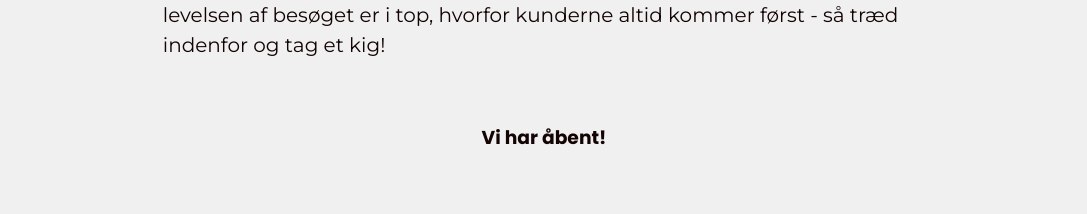
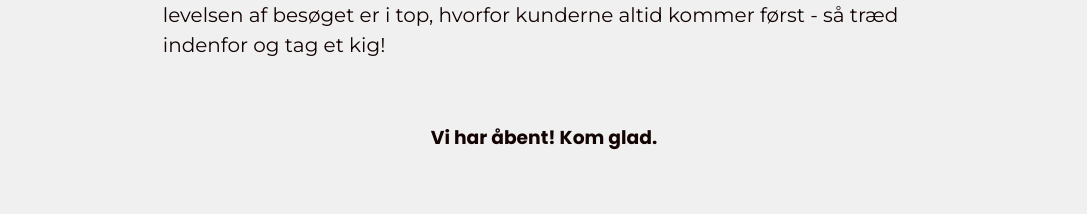
Before and after one commit to chri44nj/adamsgaarden, a Next.js app: page /pages/gaardbutik in a window 1280 px wide. Shown: the part 1000-1214 px from the top of the page, without its empty margins (96-1183 px from the left). Built offline with nearby package versions, Linux system fonts and the light colour scheme.

Commit message:
areweopen

```diff
--- a/src/app/pages/gaardbutik/page.jsx
+++ b/src/app/pages/gaardbutik/page.jsx
@@ -22,7 +22,7 @@ export default function Shop() {
         <p>For os er det vigtigt, at kvaliteten af ikke mindst produkterne, men også oplevelsen af besøget er i top, hvorfor kunderne altid kommer først - så træd indenfor og tag et kig!</p>
       </div>
 
-      <AreWeOpen openContent="Vi har åbent!" closedContent="Vi har lukket. Kom igen i morgen!"></AreWeOpen>
+      <AreWeOpen openContent="Vi har åbent! Kom glad." closedContent="Vi har lukket. Se vores åbningstider."></AreWeOpen>
 
       <section className={styles.shop}>
         <article className={`${styles.shopText} ${styles.st1}`}>
```
